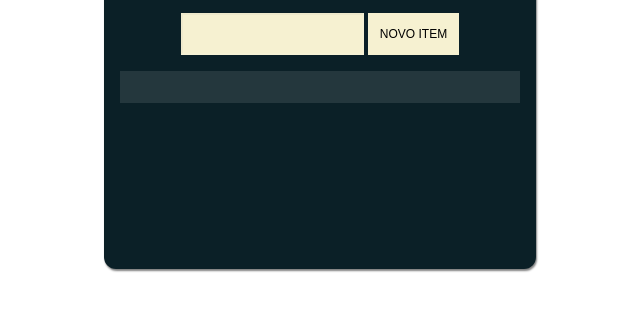
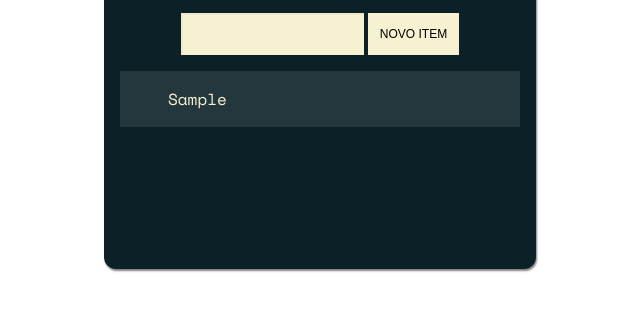
Before and after one commit to andersonDnz/Ceep-DOM, a plain HTML site: page 1823_DOM-projeto_incial/projeto_inicial/index.html in a window 1280 px wide. Both pictures are taken after typing "Sample" into the empty fields and a click on the button "NOVO ITEM". Shown: the part 297-608 px from the top of the page, without its empty margins (320-960 px from the left). Drawn offline with nearby package versions, Linux system fonts and the light colour scheme; a web font is replaced by a local one.

Commit message:
Adicionando tarefa

```diff
--- a/1823_DOM-projeto_incial/projeto_inicial/index.html
+++ b/1823_DOM-projeto_incial/projeto_inicial/index.html
@@ -30,7 +30,7 @@
         </form>
 
         <ul class="list">
-          <li class="task">
+          <li class="task" data-task>
             <p class="content"></p>
           </li>
         </ul>
--- a/1823_DOM-projeto_incial/projeto_inicial/listDeTarefas.js
+++ b/1823_DOM-projeto_incial/projeto_inicial/listDeTarefas.js
@@ -1,12 +1,14 @@
 const criarTarefa = (evento) => {
+  evento.preventDefault();
+  const input = document.querySelector("[data-form-input]");
+  const valor = input.value;
+  const tarefa = document.querySelector("[data-task");
+  const conteudo = `${valor}`;
 
-  const input = document.querySelector('[data-form-input]')
-  const valor = input.value
-  console.log( valor )
-  input.value = " "
-  evento.preventDefault()
-}
+  tarefa.innerHTML = conteudo;
+  input.value = "";
+};
 
 const novaTarefa = document.querySelector("[data-form-button]");
 
-novaTarefa.addEventListener("click", criarTarefa)
+novaTarefa.addEventListener("click", criarTarefa);
```
